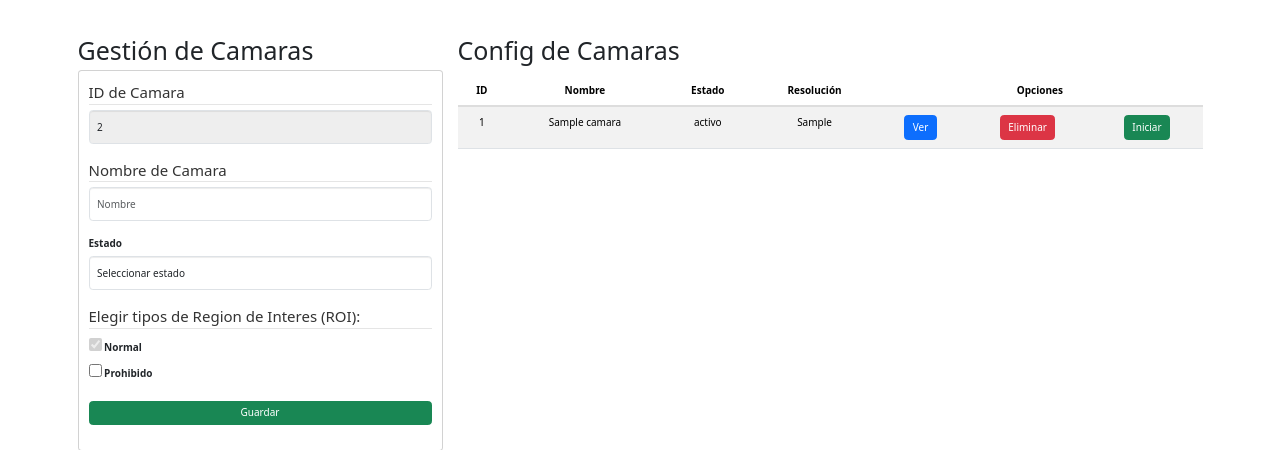
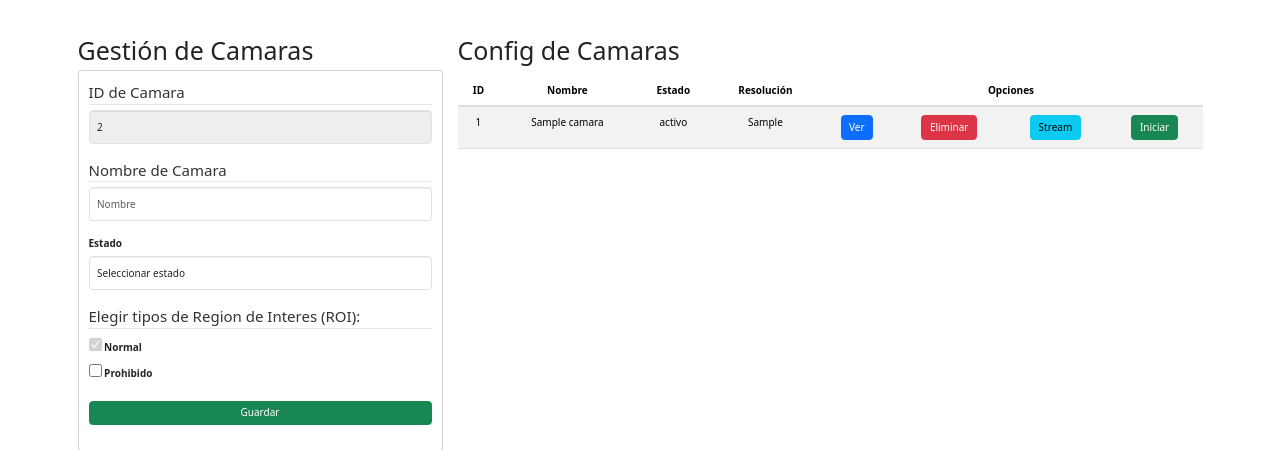
Before and after one commit to christpaul01/DetectorDeInfraccion, a Django app: page /camaras/ in a window 1280 px wide. Shown: the part 62-512 px from the top of the page. Run offline with Django 5.2, Linux system fonts and the light colour scheme; tables that the repository leaves empty hold one stand-in row (values such as "Sample post"); some libraries are stand-ins or nearby versions.

Commit message:
Update configCamaras.html

```diff
--- a/camaras/templates/configCamaras.html
+++ b/camaras/templates/configCamaras.html
@@ -71,7 +71,8 @@
                         <td><a href="detallesCamara/{{c.id_camara}}" class="btn btn-primary">Ver</a> </td>
 {#                       <td><a href="editarCamara/{{c.id_camara}}" class="btn btn-info">Editar</a> </td>#}
                        <td><a href="eliminarCamara/{{c.id_camara}}" class="btn btn-danger btnEliminacion">Eliminar</a> </td>
-                        <td><a href="iniciarCamara/{{c.id_camara}}" class="btn btn-success btnIniciar">Iniciar</a> </td>
+                     <td><a href="stream/{{c.id_camara}}" class="btn btn-info">Stream</a> </td>
+                     <td><a href="iniciarCamara/{{c.id_camara}}" class="btn btn-success btnIniciar">Iniciar</a> </td>
                  </tr>
                  {%  endfor %}
              </tbody>
```
